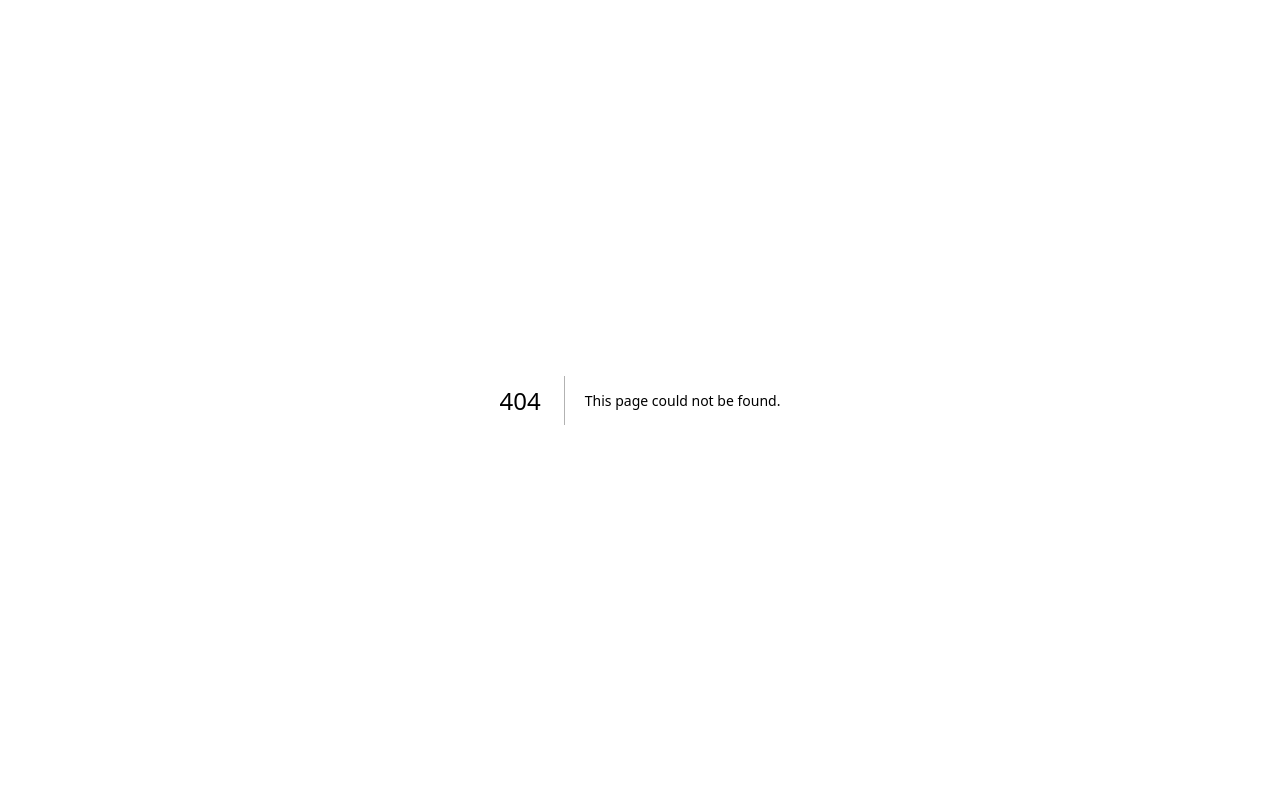
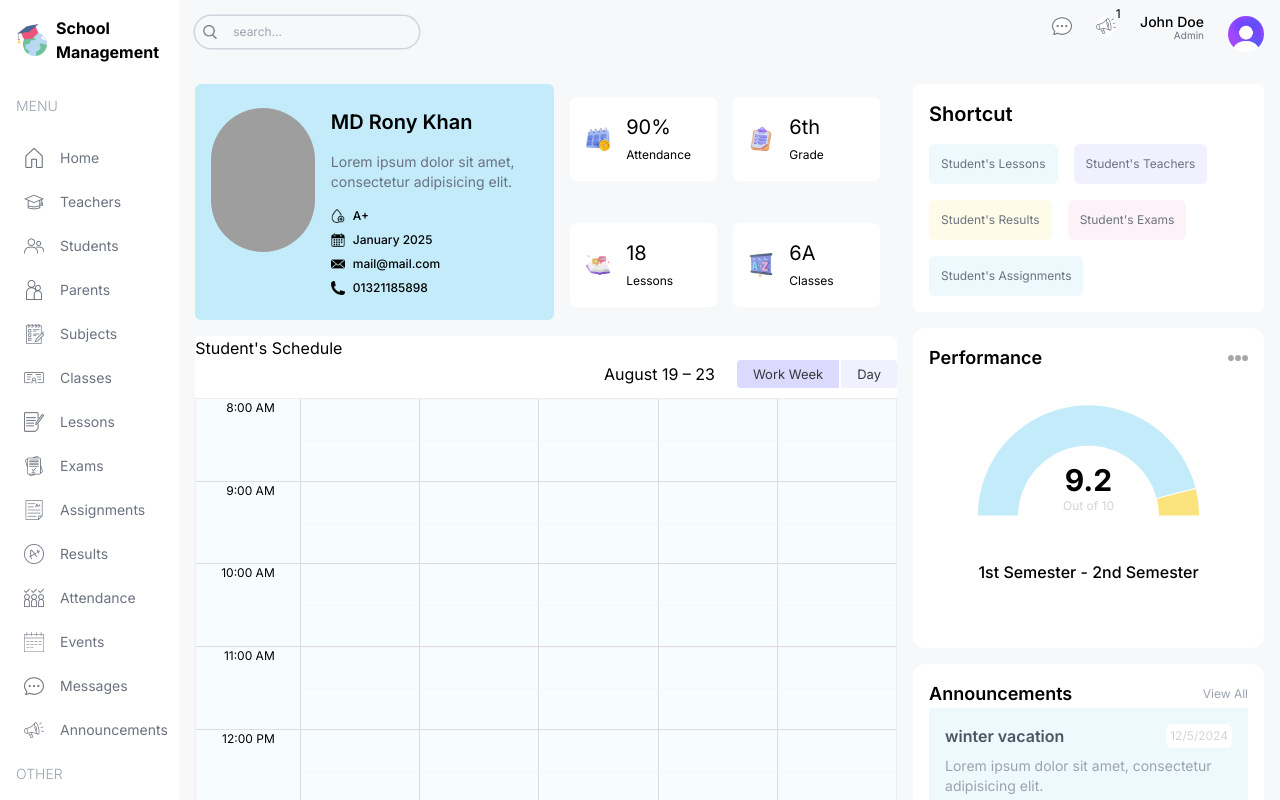
Before and after one commit to ronymia/next-school-management-system, a Next.js app: page /list/students/1 in a window 1280 px wide. Before the commit this address had no page. Shown: the top 800 px of the page. Built offline with nearby package versions, Linux system fonts and the light colour scheme; grey boxes are pictures that could not be loaded.

Commit message:
student single page

```diff
--- /dev/null
+++ b/src/app/(dashboard)/list/students/[id]/page.tsx
@@ -0,0 +1,166 @@
+import Announcements from "@/components/Announcements";
+import BigCalender from "@/components/BigCalender";
+import PerformancePieChart from "@/components/PerformancePieChart";
+import Image from "next/image";
+import Link from "next/link";
+import React from "react";
+
+export default function SingleStudentPage() {
+  return (
+    <div className="flex-1 p-4 flex gap-4 flex-col xl:flex-row">
+      {/* LEFT */}
+      <div className="w-full xl:w-2/3">
+        {/* TOP */}
+        <div className="flex flex-col xl:flex-row gap-4">
+          {/* USER CARD INFO */}
+          <div className="bg-sky rounded-md py-6 px-4 flex-1 flex  gap-4">
+            {/* IMAGE */}
+            <div className="w-1/3">
+              <Image
+                src={`https://www.pexels.com/photo/woman-apple-school-top-7005236/`}
+                alt={""}
+                width={144}
+                height={144}
+                className="w-36 h-36 rounded-full object-cover"
+              />
+            </div>
+            {/* DETAILS */}
+            <div className="w-2/3 flex flex-col justify-between gap-4">
+              <h1 className="text-xl font-semibold">MD Rony Khan</h1>
+              <p className="text-sm text-gray-500">
+                Lorem ipsum dolor sit amet, consectetur adipisicing elit.
+              </p>
+
+              <div className="flex items-center justify-between gap-2 flex-wrap text-xs font-medium">
+                <div className="w-full md:w-1/3 lg:w-full 2xl:w-1/3 flex items-center gap-2">
+                  <Image src={"/blood.png"} alt={""} width={14} height={14} />
+                  <span>A+</span>
+                </div>
+                <div className="w-full md:w-1/3 lg:w-full 2xl:w-1/3 flex items-center gap-2">
+                  <Image src={"/date.png"} alt={""} width={14} height={14} />
+                  <span>January 2025</span>
+                </div>
+                <div className="w-full md:w-1/3 lg:w-full 2xl:w-1/3 flex items-center gap-2">
+                  <Image src={"/mail.png"} alt={""} width={14} height={14} />
+                  <span>mail@mail.com</span>
+                </div>
+                <div className="w-full md:w-1/3 lg:w-full 2xl:w-1/3 flex items-center gap-2">
+                  <Image src={"/phone.png"} alt={""} width={14} height={14} />
+                  <span>01321185898</span>
+                </div>
+              </div>
+            </div>
+          </div>
+
+          {/* SMALL CARDS */}
+          <div className="flex-1 flex flex-wrap items-center gap-4">
+            {/* Card */}
+            <div
+              className="bg-white p-4 rounded-md flex items-center gap-4 w-full md:w-[48%]
+            xl:w-[45%] 2xl:w-[48%]"
+            >
+              <Image
+                src={"/singleAttendance.png"}
+                alt=""
+                width={24}
+                height={24}
+                className="object-cover w-6 h-6"
+              />
+              <div className="">
+                <h1 className="text-xl text-semibold">90%</h1>
+                <span className=" text-xs text-gray5-500">Attendance</span>
+              </div>
+            </div>
+            {/* Card */}
+            <div
+              className="bg-white p-4 rounded-md flex items-center gap-4 w-full md:w-[48%]
+            xl:w-[45%] 2xl:w-[48%]"
+            >
+              <Image
+                src={"/singleBranch.png"}
+                alt=""
+                width={24}
+                height={24}
+                className="object-cover w-6 h-6"
+              />
+              <div className="">
+                <h1 className="text-xl text-semibold">6th</h1>
+                <span className=" text-xs text-gray5-500">Grade</span>
+              </div>
+            </div>
+            {/* Card */}
+            <div
+              className="bg-white p-4 rounded-md flex items-center gap-4 w-full md:w-[48%]
+            xl:w-[45%] 2xl:w-[48%]"
+            >
+              <Image
+                src={"/singleLesson.png"}
+                alt=""
+                width={24}
+                height={24}
+                className="object-cover w-6 h-6"
+              />
+              <div className="">
+                <h1 className="text-xl text-semibold">18</h1>
+                <span className=" text-xs text-gray5-500">Lessons</span>
+              </div>
+            </div>
+            {/* Card */}
+            <div
+              className="bg-white p-4 rounded-md flex items-center gap-4 w-full md:w-[48%]
+            xl:w-[45%] 2xl:w-[48%]"
+            >
+              <Image
+                src={"/singleClass.png"}
+                alt=""
+                width={24}
+                height={24}
+                className="object-cover w-6 h-6"
+              />
+              <div className="">
+                <h1 className="text-xl text-semibold">6A</h1>
+                <span className=" text-xs text-gray5-500">Classes</span>
+              </div>
+            </div>
+          </div>
+        </div>
+
+        {/* BOTTOM */}
+        <div className="bg-white mt-4 rounded-md h-[800px]">
+          <h1>Student&apos;s Schedule</h1>
+          <BigCalender />
+        </div>
+      </div>
+      {/* RIGHT */}
+      <div className="w-full xl:w-1/3 flex flex-col gap-4">
+        {/* SHORTCUT */}
+        <div className="bg-white p-4 rounded-md">
+          <h1 className="text-xl font-semibold">Shortcut</h1>
+          <div className="mt-4 flex gap-4 flex-wrap text-xs text-gray-500">
+            <Link href={`/`} className="p-3 rounded-md bg-skyLight">
+              Student&apos;s Lessons
+            </Link>
+            <Link href={`/`} className="p-3 rounded-md bg-purpleLight">
+              Student&apos;s Teachers
+            </Link>
+            <Link href={`/`} className="p-3 rounded-md bg-yellowLight">
+              Student&apos;s Results
+            </Link>
+            <Link href={`/`} className="p-3 rounded-md bg-pink-50">
+              Student&apos;s Exams
+            </Link>
+            <Link href={`/`} className="p-3 rounded-md bg-skyLight">
+              Student&apos;s Assignments
+            </Link>
+          </div>
+        </div>
+
+        {/* PERFORMANCE CHART */}
+        <PerformancePieChart />
+
+        {/* ANNOUNCEMENTS */}
+        <Announcements />
+      </div>
+    </div>
+  );
+}
--- a/src/app/(dashboard)/list/students/page.tsx
+++ b/src/app/(dashboard)/list/students/page.tsx
@@ -6,7 +6,7 @@
 import TableSearch from "@/components/TableSearch";
 import { studentsData } from "@/libs/data";
 import Image from "next/image";
-import Link from "next/link";
+import { useRouter } from "next/navigation";
 
 type TStudent = {
   id: number;
@@ -21,7 +21,11 @@
 };
 
 export default function StudentListPage() {
-  // const router = useRouter();
+  const router = useRouter();
+
+  const handleView = (item) => {
+    router.push(`/list/teachers/${item.id}`);
+  };
 
   const handleEdit = (item: TStudent) => {
     console.log("Edit", item);
@@ -35,8 +39,8 @@
     () => [
       // INFO INCLUDES PHOTO, NAME, EMAIL
       {
-        header: "Info",
-        accessorKey: "info",
+        header: "User",
+        accessorKey: "user",
         getRenderCell: (_, item: TStudent) => (
           <div className="flex items-center gap-4 p-4">
             <Image
@@ -93,7 +97,7 @@
           {
             title: "View",
             icon: <Image src={"/view.png"} alt="edit" width={20} height={20} />,
-            handler: handleEdit,
+            handler: handleView,
             getVisibility: (item: TStudent) => true,
           },
           {
```
